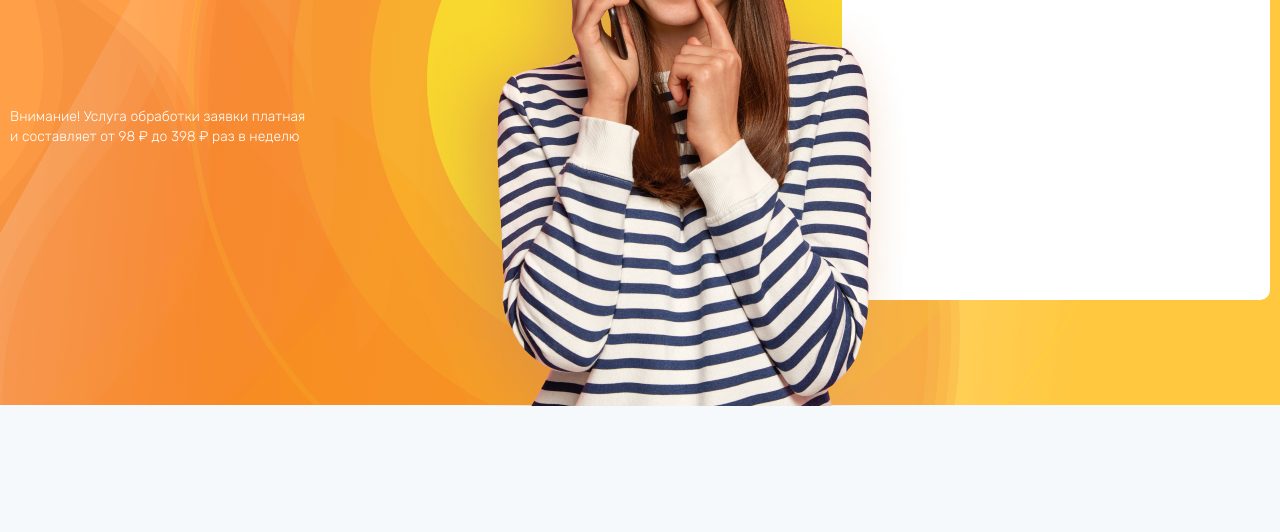
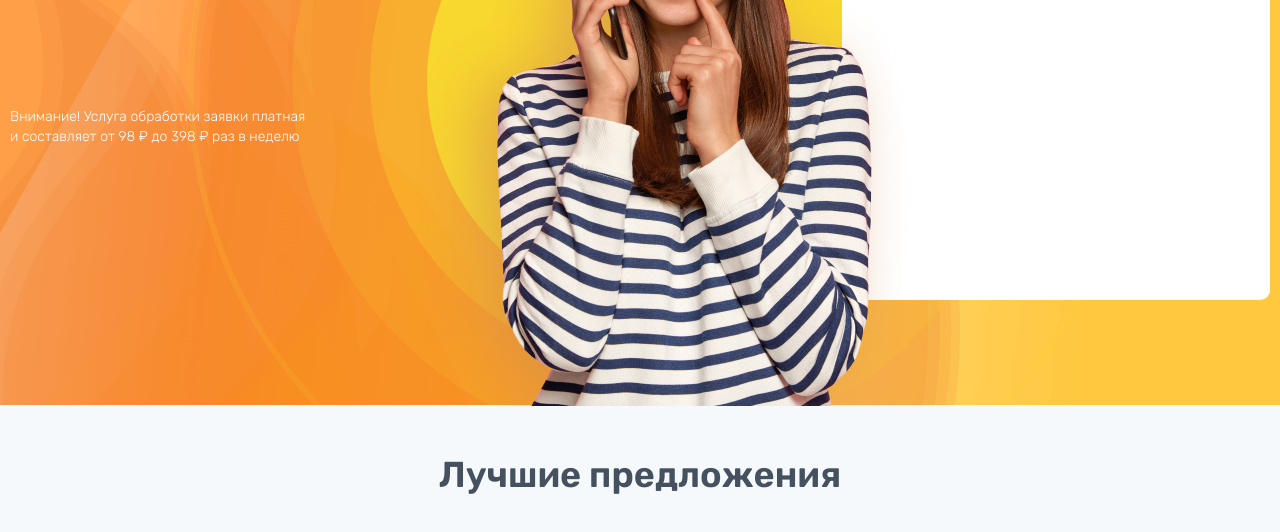
Before and after one commit to serezha3179/Fire_Money, a website: page src/index.html in a window 1280 px wide. Shown: the part 382-914 px from the top of the page. Before the commit the page ends 800 px from the top, so only its background shows below. Drawn offline with nearby package versions, Linux system fonts and the light colour scheme; files that its build step writes are made by us from their sources; files whose address does not match are found by name.

Commit message:
add section offer and title

```diff
--- a/gulp/version.json
+++ b/gulp/version.json
@@ -1,3 +1,3 @@
 {
-    "main": "20220615211141"
+    "main": "20220615214429"
 }
--- a/src/index.html
+++ b/src/index.html
@@ -28,6 +28,11 @@
                 </div>
             </div>
          </section>
+         <section class="offer">
+            <div class="container">
+                <h2 class="offer__title">Лучшие предложения</h2>
+            </div>
+         </section>
       </div>
     <script src="js/app.min.js"></script>
     </body>
--- a/src/scss/style.scss
+++ b/src/scss/style.scss
@@ -281,3 +281,16 @@
         width: 100%;
     }
 }
+////////////////////////////////// offer /////////////////////////////////////
+
+.offer {
+    padding: 49px 0px;
+}
+.offer__title {
+    font-family: 'Rubik',sans-serif;
+    font-size: 36px;
+    font-weight: 600;
+    line-height: 1.185;
+    text-align: center;
+    color: #45515F;
+}
```
Also changed, not shown: dist/css/style.css, dist/css/style.min.css, dist/index.html, dist/sourcemaps/style.css.min.css, 1 other file.
